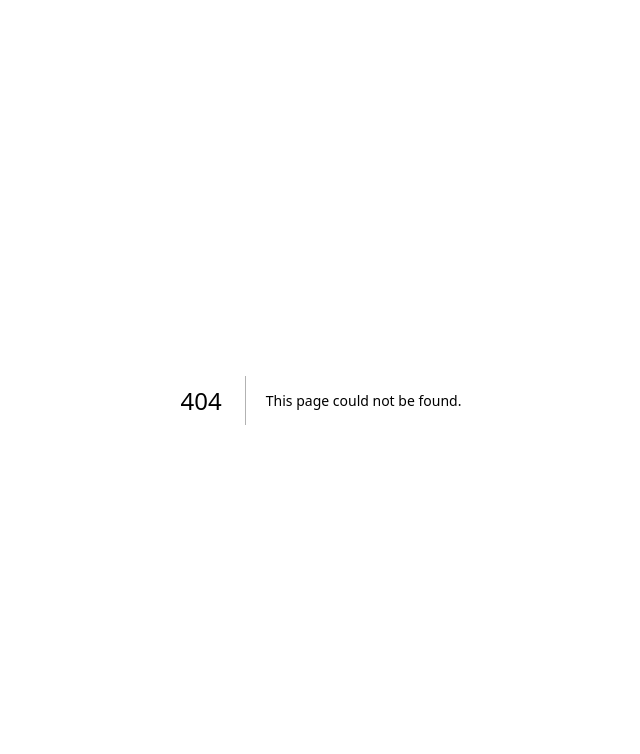
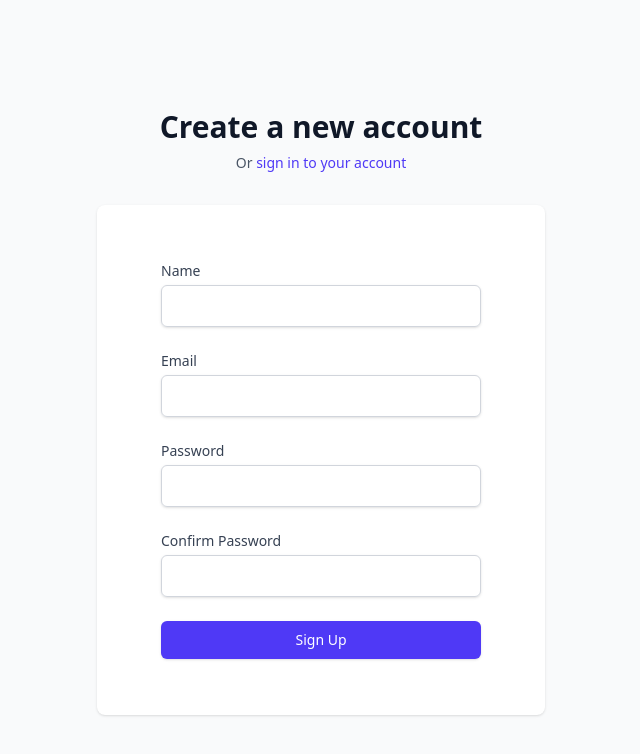
Before and after one commit to shankaraswal/react-context-api, a Next.js app: page /register in a window 1280 px wide. Before the commit this address had no page. Shown: the top 754 px of the page, without its empty margins (319-959 px from the left). Built offline with nearby package versions, Linux system fonts and the light colour scheme.

Commit message:
Add authentication pages and context setup

```diff
--- a/package.json
+++ b/package.json
@@ -1,5 +1,5 @@
 {
-  "name": "react-context-api",
+  "name": "window-shopping",
   "version": "0.1.0",
   "private": true,
   "scripts": {
--- /dev/null
+++ b/src/app/(auth)/login/page.tsx
@@ -0,0 +1,29 @@
+import Link from 'next/link';
+import AuthForm from '@/components/auth/AuthForm';
+
+export default function LoginPage() {
+  return (
+    <div className="min-h-screen bg-gray-50 flex flex-col justify-center py-12 sm:px-6 lg:px-8">
+      <div className="sm:mx-auto sm:w-full sm:max-w-md">
+        <h2 className="mt-6 text-center text-3xl font-extrabold text-gray-900">
+          Sign in to your account
+        </h2>
+        <p className="mt-2 text-center text-sm text-gray-600">
+          Or{' '}
+          <Link
+            href="/register"
+            className="font-medium text-indigo-600 hover:text-indigo-500"
+          >
+            create a new account
+          </Link>
+        </p>
+      </div>
+
+      <div className="mt-8 sm:mx-auto sm:w-full sm:max-w-md">
+        <div className="bg-white py-8 px-4 shadow sm:rounded-lg sm:px-10">
+          <AuthForm type="login" />
+        </div>
+      </div>
+    </div>
+  );
+}
--- /dev/null
+++ b/src/app/(auth)/register/page.tsx
@@ -0,0 +1,29 @@
+import Link from 'next/link';
+import AuthForm from '@/components/auth/AuthForm';
+
+export default function RegisterPage() {
+  return (
+    <div className="min-h-screen bg-gray-50 flex flex-col justify-center py-12 sm:px-6 lg:px-8">
+      <div className="sm:mx-auto sm:w-full sm:max-w-md">
+        <h2 className="mt-6 text-center text-3xl font-extrabold text-gray-900">
+          Create a new account
+        </h2>
+        <p className="mt-2 text-center text-sm text-gray-600">
+          Or{' '}
+          <Link
+            href="/login"
+            className="font-medium text-indigo-600 hover:text-indigo-500"
+          >
+            sign in to your account
+          </Link>
+        </p>
+      </div>
+
+      <div className="mt-8 sm:mx-auto sm:w-full sm:max-w-md">
+        <div className="bg-white py-8 px-4 shadow sm:rounded-lg sm:px-10">
+          <AuthForm type="register" />
+        </div>
+      </div>
+    </div>
+  );
+}
--- a/src/app/layout.tsx
+++ b/src/app/layout.tsx
@@ -1,6 +1,7 @@
 import type { Metadata } from "next";
 import { Geist, Geist_Mono } from "next/font/google";
 import "./globals.css";
+import { AuthProvider } from '@/context/auth/AuthContext';
 
 const geistSans = Geist({
   variable: "--font-geist-sans",
@@ -27,7 +28,7 @@ export default function RootLayout({
       <body
         className={`${geistSans.variable} ${geistMono.variable} antialiased`}
       >
-        {children}
+        <AuthProvider>{children}</AuthProvider>
       </body>
     </html>
   );
--- /dev/null
+++ b/src/components/auth/AuthForm.tsx
@@ -0,0 +1,137 @@
+'use client';
+
+import React, { useState } from 'react';
+import { useAuth } from '@/context/auth/AuthContext';
+
+interface AuthFormProps {
+  type: 'login' | 'register';
+}
+
+export default function AuthForm({ type }: AuthFormProps) {
+  const { login, register, isLoading, error } = useAuth();
+  const [formData, setFormData] = useState({
+    name: '',
+    email: '',
+    password: '',
+    confirmPassword: '',
+  });
+
+  const handleChange = (e: React.ChangeEvent<HTMLInputElement>) => {
+    const { name, value } = e.target;
+    setFormData((prev) => ({ ...prev, [name]: value }));
+  };
+
+  const handleSubmit = async (e: React.FormEvent) => {
+    e.preventDefault();
+
+    if (type === 'register' && formData.password !== formData.confirmPassword) {
+      // TODO: Add proper error handling
+      alert('Passwords do not match');
+      return;
+    }
+
+    try {
+      if (type === 'login') {
+        await login(formData.email, formData.password);
+      } else {
+        await register(formData.name, formData.email, formData.password);
+      }
+    } catch (err) {
+      console.error('Auth error:', err);
+    }
+  };
+
+  return (
+    <form onSubmit={handleSubmit} className="space-y-6 max-w-md mx-auto p-6">
+      {error && (
+        <div className="bg-red-50 text-red-500 p-3 rounded-md text-sm">
+          {error}
+        </div>
+      )}
+
+      {type === 'register' && (
+        <div>
+          <label
+            htmlFor="name"
+            className="block text-sm font-medium text-gray-700"
+          >
+            Name
+          </label>
+          <input
+            type="text"
+            id="name"
+            name="name"
+            required
+            value={formData.name}
+            onChange={handleChange}
+            className="mt-1 block w-full rounded-md border border-gray-300 px-3 py-2 shadow-sm focus:border-indigo-500 focus:outline-none focus:ring-1 focus:ring-indigo-500"
+          />
+        </div>
+      )}
+
+      <div>
+        <label
+          htmlFor="email"
+          className="block text-sm font-medium text-gray-700"
+        >
+          Email
+        </label>
+        <input
+          type="email"
+          id="email"
+          name="email"
+          required
+          value={formData.email}
+          onChange={handleChange}
+          className="mt-1 block w-full rounded-md border border-gray-300 px-3 py-2 shadow-sm focus:border-indigo-500 focus:outline-none focus:ring-1 focus:ring-indigo-500"
+        />
+      </div>
+
+      <div>
+        <label
+          htmlFor="password"
+          className="block text-sm font-medium text-gray-700"
+        >
+          Password
+        </label>
+        <input
+          type="password"
+          id="password"
+          name="password"
+          required
+          value={formData.password}
+          onChange={handleChange}
+          className="mt-1 block w-full rounded-md border border-gray-300 px-3 py-2 shadow-sm focus:border-indigo-500 focus:outline-none focus:ring-1 focus:ring-indigo-500"
+        />
+      </div>
+
+      {type === 'register' && (
+        <div>
+          <label
+            htmlFor="confirmPassword"
+            className="block text-sm font-medium text-gray-700"
+          >
+            Confirm Password
+          </label>
+          <input
+            type="password"
+            id="confirmPassword"
+            name="confirmPassword"
+            required
+            value={formData.confirmPassword}
+            onChange={handleChange}
+            className="mt-1 block w-full rounded-md border border-gray-300 px-3 py-2 shadow-sm focus:border-indigo-500 focus:outline-none focus:ring-1 focus:ring-indigo-500"
+          />
+        </div>
+      )}
+
+      <button
+        type="submit"
+        disabled={isLoading}
+        className="w-full flex justify-center py-2 px-4 border border-transparent rounded-md shadow-sm text-sm font-medium text-white bg-indigo-600 hover:bg-indigo-700 focus:outline-none focus:ring-2 focus:ring-offset-2 focus:ring-indigo-500 disabled:opacity-50"
+      >
+        {isLoading ? 'Loading...' : type === 'login' ? 'Sign In' : 'Sign Up'}
+      </button>
+    </form>
+  );
+}
--- /dev/null
+++ b/src/context/auth/AuthContext.tsx
@@ -0,0 +1,113 @@
+'use client';
+
+import React, { createContext, useContext, useReducer } from 'react';
+import type { User, AuthState } from '@/lib/types/auth';
+
+interface AuthContextType extends AuthState {
+  login: (email: string, password: string) => Promise<void>;
+  register: (name: string, email: string, password: string) => Promise<void>;
+  logout: () => Promise<void>;
+}
+
+const initialState: AuthState = {
+  user: null,
+  isAuthenticated: false,
+  isLoading: false,
+  error: null,
+};
+
+const AuthContext = createContext<AuthContextType | undefined>(undefined);
+
+type AuthAction =
+  | { type: 'AUTH_START' }
+  | { type: 'AUTH_SUCCESS'; payload: User }
+  | { type: 'AUTH_ERROR'; payload: string }
+  | { type: 'LOGOUT' };
+
+function authReducer(state: AuthState, action: AuthAction): AuthState {
+  switch (action.type) {
+    case 'AUTH_START':
+      return {
+        ...state,
+        isLoading: true,
+        error: null,
+      };
+    case 'AUTH_SUCCESS':
+      return {
+        ...state,
+        isLoading: false,
+        isAuthenticated: true,
+        user: action.payload,
+        error: null,
+      };
+    case 'AUTH_ERROR':
+      return {
+        ...state,
+        isLoading: false,
+        isAuthenticated: false,
+        user: null,
+        error: action.payload,
+      };
+    case 'LOGOUT':
+      return {
+        ...initialState,
+      };
+    default:
+      return state;
+  }
+}
+
+export function AuthProvider({ children }: { children: React.ReactNode }) {
+  const [state, dispatch] = useReducer(authReducer, initialState);
+
+  const login = async (email: string, password: string) => {
+    try {
+      dispatch({ type: 'AUTH_START' });
+      // TODO: Implement actual login API call
+      const mockUser: User = {
+        id: '1',
+        email,
+        name: 'Test User',
+        createdAt: new Date(),
+      };
+      dispatch({ type: 'AUTH_SUCCESS', payload: mockUser });
+    } catch (error) {
+      dispatch({ type: 'AUTH_ERROR', payload: 'Login failed' });
+    }
+  };
+
+  const register = async (name: string, email: string, password: string) => {
+    try {
+      dispatch({ type: 'AUTH_START' });
+      // TODO: Implement actual registration API call
+      const mockUser: User = {
+        id: '1',
+        email,
+        name,
+        createdAt: new Date(),
+      };
+      dispatch({ type: 'AUTH_SUCCESS', payload: mockUser });
+    } catch (error) {
+      dispatch({ type: 'AUTH_ERROR', payload: 'Registration failed' });
+    }
+  };
+
+  const logout = async () => {
+    // TODO: Implement actual logout API call
+    dispatch({ type: 'LOGOUT' });
+  };
+
+  return (
+    <AuthContext.Provider value={{ ...state, login, register, logout }}>
+      {children}
+    </AuthContext.Provider>
+  );
+}
+
+export function useAuth() {
+  const context = useContext(AuthContext);
+  if (context === undefined) {
+    throw new Error('useAuth must be used within an AuthProvider');
+  }
+  return context;
+}
--- /dev/null
+++ b/src/lib/types/auth.ts
@@ -0,0 +1,23 @@
+export interface User {
+  id: string;
+  email: string;
+  name: string;
+  createdAt: Date;
+}
+
+export interface LoginCredentials {
+  email: string;
+  password: string;
+}
+
+export interface RegisterCredentials extends LoginCredentials {
+  name: string;
+  confirmPassword: string;
+}
+
+export interface AuthState {
+  user: User | null;
+  isAuthenticated: boolean;
+  isLoading: boolean;
+  error: string | null;
+}
```
